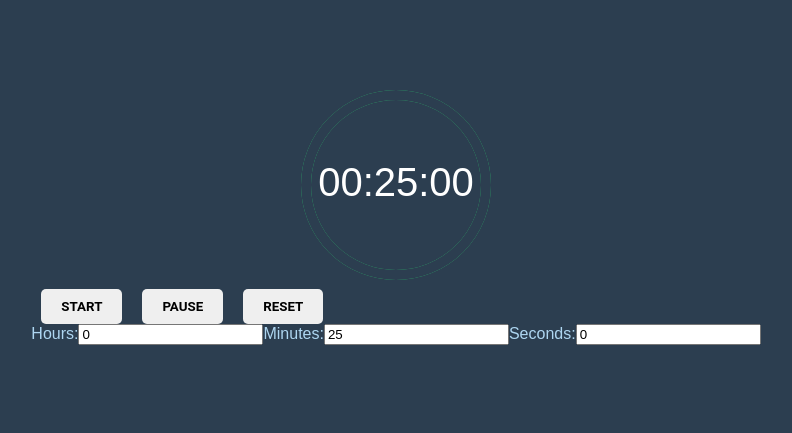
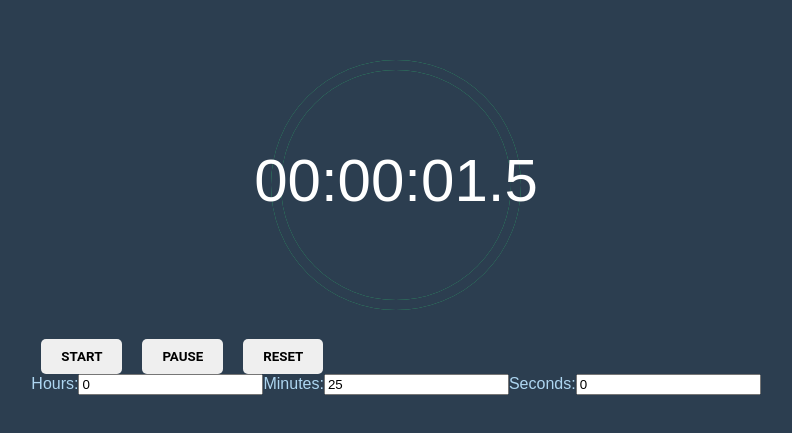
Before and after one commit to LionelWirz/AchtungFertigFOS_PWA, a React (Vite) app: page / in a window 1280 px wide. Shown: the part 185-618 px from the top of the page, without its empty margins (244-1036 px from the left). Built offline with nearby package versions, Linux system fonts and the light colour scheme.

Commit message:
Update and Timer Logic

```diff
--- a/src/Timer.jsx
+++ b/src/Timer.jsx
@@ -7,7 +7,9 @@ function Timer({ time, isRunning }) {
   useEffect(() => {
     const interval = setInterval(() => {
       if (isRunning) {
-        setPercentageRemaining((time / 1500) * 100); // Assuming 1500 seconds for 25 minutes
+        const remainingTime = time / 1000; // Convert milliseconds to seconds
+        const elapsedTime = 1500 - remainingTime; // Assuming 1500 seconds for 25 minutes
+        setPercentageRemaining((elapsedTime / 1500) * 100);
       }
     }, 1000); // Update every second
 
@@ -24,30 +26,30 @@ function Timer({ time, isRunning }) {
 
   return (
     <div className="container">
-      <svg width="200" height="200" viewBox="0 0 200 200">
+      <svg width="300" height="300" viewBox="0 0 300 300">
         <circle
-          cx="100"
-          cy="100"
-          r="90"
+          cx="150"
+          cy="150"
+          r="120"
           fill="none"
-          stroke="#AED6F1" // Light blue color for the circle
+          stroke="#AED6F1"
           strokeWidth="10"
-          className="remaining-circle" // Add class name for remaining time circle
+          className="remaining-circle"
         />
         <circle
-          cx="100"
-          cy="100"
-          r="90"
+          cx="150"
+          cy="150"
+          r="120"
           fill="none"
-          stroke="#2C3E50" // Black background color
+          stroke="#2ecc71" // Change the stroke color to green
           strokeWidth="10"
-          strokeDasharray="565.48" // Circumference of the circle (2 * π * radius)
-          strokeDashoffset={(100 - percentageRemaining) / 100 * 565.48} // Offset to show remaining time
-          transform="rotate(-90 100 100)"
-          className="background-circle" // Add class name for background circle
+          strokeDasharray="753.98"
+          strokeDashoffset={(100 - percentageRemaining) / 100 * 753.98}
+          transform="rotate(-90 150 150)"
+          className="background-circle"
         />
-        <text x="50%" y="50%" dominantBaseline="middle" textAnchor="middle" fill="#ffffff" fontSize="40" fontFamily="Digital-7, sans-serif">
-          {formatTime(time)}
+        <text x="50%" y="50%" dominantBaseline="middle" textAnchor="middle" fill="#ffffff" fontSize="60" fontFamily="'Digital-7', sans-serif">
+          {formatTime(time / 1000)}
         </text>
       </svg>
     </div>
```
Also changed, not shown: 1 other file (tests, documents, lock files or other folders).
